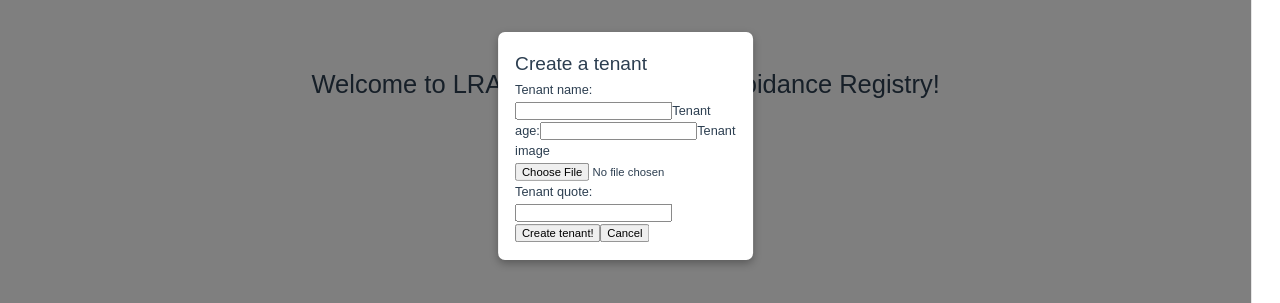
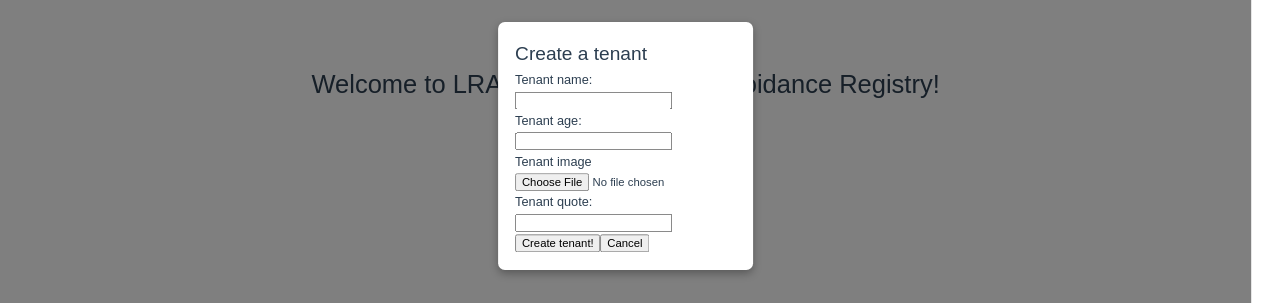
Before and after one commit to cedalan/lrar, a Vue app in the folder frontend/: page / in a window 1280 px wide. Both pictures are taken after a click on the button "Add Tenant". Shown: the part 194-497 px from the top of the page. Built offline with nearby package versions, Linux system fonts and the light colour scheme; no server answers.

Commit message:
added divs to form coponents

```diff
--- a/frontend/src/components/BurnFormComponent.vue
+++ b/frontend/src/components/BurnFormComponent.vue
@@ -5,14 +5,18 @@
 
         <form @submit.prevent="submitBurn">
           <!-- User manually enters their giver_id -->
+          <div>
             <label for="giver_id">Your ID:</label>
             <input v-model="giver_id" type="number" id="giver_id" required />
-
+          </div>
+          <div>
             <label for="reason">Reason:</label>
             <input v-model="reason" type="text" id="reason" required />
-
+          </div>
+          <div>
             <button type="submit">Submit Burn</button>
             <button type="button" @click="$emit('close')">Cancel</button>
+          </div>
         </form>
       </div>
     </div>
--- a/frontend/src/components/TenantFormComponent.vue
+++ b/frontend/src/components/TenantFormComponent.vue
@@ -4,20 +4,26 @@
             <h2>Create a tenant</h2>
 
             <form @submit.prevent="submitTenant">
+              <div>
                 <label for="name">Tenant name:</label>
                 <input v-model="tenant_name" type="text" required />
-
+              </div>
+              <div>
                 <label for="age">Tenant age:</label>
                 <input v-model="tenant_age" type="number" required />
-
-                <label for="image">Tenant image</label>
+              </div>
+              <div>
+                 <label for="image">Tenant image</label>
                 <input type="file" ref="tenant_image" accept="image/*" id="image" required @change="handleFileUpload"/>
-
-                <label for="favorite_quote">Tenant quote:</label>
+              </div>
+              <div>
+                 <label for="favorite_quote">Tenant quote:</label>
                 <input v-model="tenant_quote" type="text" required />
-
-                <button type="submit">Create tenant!</button>
-                <button type="button" @click="$emit('close')">Cancel</button>
+              </div>
+               <div>
+                 <button type="submit">Create tenant!</button>
+                 <button type="button" @click="$emit('close')">Cancel</button>
+               </div>
             </form>
         </div>
     </div>
```
Lines whose indentation alone changed are shown as unchanged.
